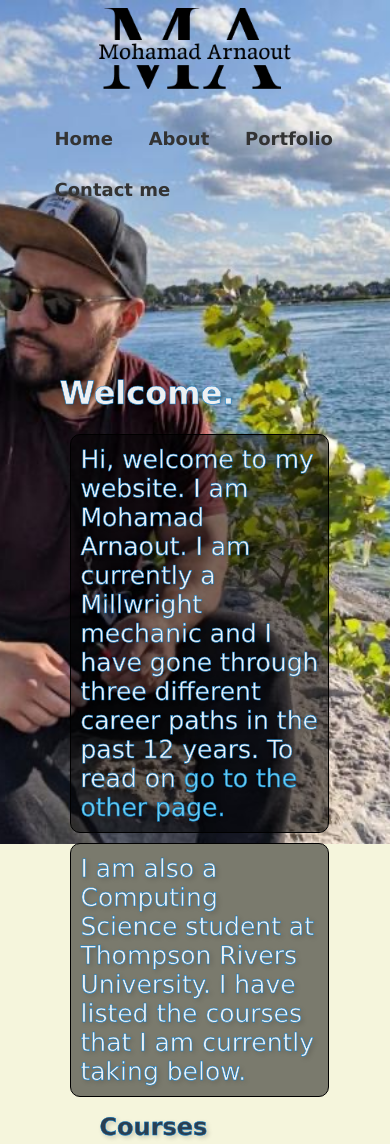
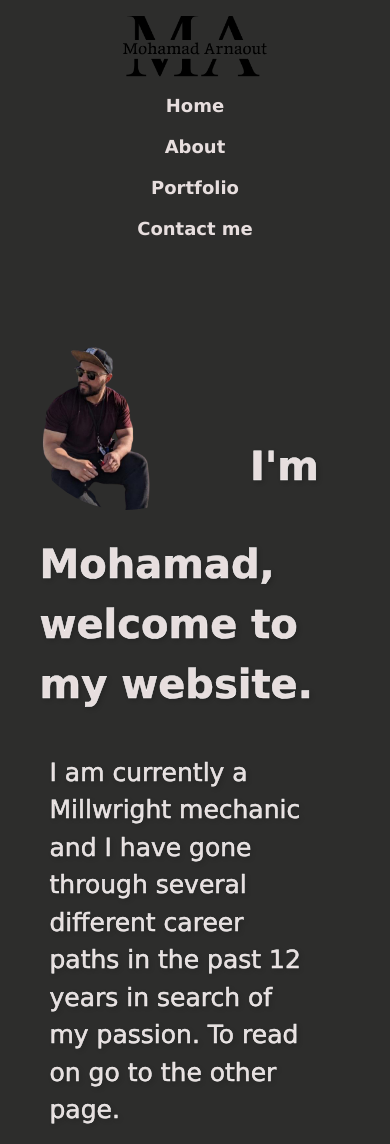
Before and after one commit to theArnaout/GitHub.io, a plain HTML site: page index.html in a window 390 px wide. Shown: the top 1144 px of the page. Drawn offline with Linux system fonts and the light colour scheme.

Commit message:
Updated layout

```diff
--- a/index.html
+++ b/index.html
@@ -7,7 +7,7 @@
     <link rel="stylesheet" href="style.css">
 </head>
 <body>
-    <div id="header">
+    <header>
         <div class="container">
             <nav>
                 <a href="index.html">
@@ -20,15 +20,26 @@
                     <li><a href="#">Contact me</a></li>
                 </ul>
             </nav>
+        </div>
+    </header>
+
+    <main>
+        <div class="container">
+            <div class="header-content">
+                <div class="header-image">
+                    <img src = "images/mohamadnb.png" alt = "Mohamad Arnaout" >
+                </div>
+
                 <div class="header-text">
-                <h1>Welcome.</h1>
-                <p>Hi, welcome to my website. I am Mohamad Arnaout. I am
-                    currently a Millwright mechanic and I have gone through
-                    three different career paths in the past 12 years. To read on
-                    <a href="another_page.html" title="This leads you to another page">go to the other page.
-                    </a>
+                    <h1>I'm Mohamad, welcome to my website.</h1>
+                    <p class="p1"> I am currently a Millwright mechanic and
+                        I have gone through several different career paths in
+                        the past 12 years in search of my passion. To read on
+                        <a href="another_page.html" title="This leads you to another page" class="link" >go to the other page.</a>
                     </p>
-                <p>I am also a Computing Science student at Thompson Rivers
+                    <div class="p2">
+                        <p>
+                            I am also a Computing Science student at Thompson Rivers
                             University. I have listed the courses that I am currently
                             taking below.
                         </p>
@@ -44,5 +55,24 @@
                     </div>
                 </div>
             </div>
+        </div>
+    </main>
+    <footer>
+        <div class="container">
+            <div class="footer-content">
+                <div class="footer-links">
+                    <ul>
+                        <li><a href="index.html">Home</a></li>
+                        <li><a href="another_page.html">About</a></li>
+                        <li><a href="#">Portfolio</a></li>
+                        <li><a href="#">Contact me</a></li>
+                    </ul>
+                </div>
+                <div class="footer-info">
+                    <p>&copy; 2024 Mohamad Arnaout. All rights reserved.</p>
+                </div>
+            </div>
+        </div>
+    </footer>
 </body>
 </html>
--- a/style.css
+++ b/style.css
@@ -1,49 +1,43 @@
-html {
+html, body {
     height: 100%;
+    margin: 0;
+    padding: 0;
+    font-size: 1rem;
+    font-family: Verdana, Geneva, Tahoma, sans-serif;
+    color: #e7dede;
+    background-color: #2d2d2c;
+    background-size: cover;
+    background-position: center;
+
 }
 
 body {
-    height: 100%;
-    margin: 0;
-    padding: 0;
-    background-color: #f5f5dc;
-    background-image: url('images/Mohamad.JPG');
-    background-repeat: no-repeat;
-    background-size: cover;
-    background-position: center;
-    margin: 0;
-    padding: 0;
-    font-size: 22px;
-    font-family: Verdana, Geneva, Tahoma, sans-serif;
-    color: #EEF0F2;
+    display: flex;
+    flex-direction: column;
+    min-height: 100vh;
+    /*box-sizing: border-box;*/
 }
 
 .container {
-    max-width: 2000px;
-    max-height: 1000px;
+    max-width: 1400px;
     width: 90%;
-    padding: 0 20px;
+    /*padding: 0 20px;*/
     margin: 0 auto;
-    position: relative;
-    box-sizing: border-box;
 }
 
-#header {
+header {
     background: none;
-    position: relative;
-    margin: 0;
+    padding: 10px 0;
     display: flex;
-    justify-content: space-between;
+    justify-content: flex-start;
     align-items: center;
 }
 
 .logo {
-    width: 100%;
     max-width: 200px;
+    margin-left: 0;
+    margin-right: 20px;
     height: auto;
-    position: relative;
-    float: left;
-    display: block;
     transition: transform 0.3s ease;
     -webkit-transition: transform 0.3s ease;
 }
@@ -54,75 +48,92 @@ body {
 
 nav {
     display: flex;
-    height: auto;
+    flex-wrap: wrap;
     align-items: center;
-    justify-content: space-evenly;
-    flex-wrap: wrap;
+    justify-content: space-between;
 }
 
 nav ul {
     list-style: none;
+    display: flex;
+    margin: 0;
     padding: 0;
 }
 
 nav ul li {
-    display:inline-block;
-    margin: 15px;
+    margin: 0 15px;
 }
 
 nav ul li a {
-    color:#333;
-    transition: color 0.3s ease;
+    color:#e7dede;
     text-decoration: none;
     font-size: 18px;
     font-weight: bold;
-    position: relative;
+    transition: color 0.3s ease;
 }
 
 nav ul li a:hover {
-    color: #007acc;
+    color: #0b0c0c;
+    transform: scale(1.1);
+}
+
+.link {
+    color: #0d0d0e;
+    text-decoration: none;
+    transition: color 0.3s ease, transform 0.3s ease;
+}
+
+.link:hover {
+    color: #0b0c0c;
+    transform: scale(1.1);
+}
+
+main {
+    margin-top: 20px;
+}
+
+.header-content {
+    overflow: hidden;
+    margin-top: 20px;
 }
 
 .header-image {
-    width: 100px;
-    height: auto;
-    margin-bottom: 10px;
-    transition: transform 0.3s ease;
+    float: left;
+    width: 60%;
+    margin: 0 20px 20px 0;
+    border-radius: 50%;
 }
 
-.header-image:hover {
-    transform: scale(1.1);
+.header-image img {
+    width: 100%;
+    border-radius: 50%;
+    object-fit: cover;
+    /*box-shadow: 20% 20% 10px rgba(0, 0, 0, 0.5);*/
 }
 
 .header-text {
-    max-width: 1200px;
-    margin: 0 auto;
-    margin-top: 100px;
-    width: 95%;
-    padding: 20px;
-    font-size: 1rem;
-    align-items: center;
+    font-size: 1.25rem;
+    margin-top: 90px;
+    line-height: 1.5;
     text-shadow: 2px 2px 5px rgba(0, 0, 0, 0.2);
-    -webkit-text-stroke: 0.5px #007acc;
+    -webkit-text-stroke: 0.5px #ffffff;
 }
 
 figure figcaption {
     font-size: 1.5rem;
     font-weight: bold;
-    color: #2c3e50;
+    color: #e7dede;
 }
 
 .header-text p {
     font-size: 25px;
-    border: 1px solid #000;
-    margin: 10px;
-    border-radius: 10px 10px;
-    background-color: rgba(0,0,0,0.5);
+    margin-top: 30px;
+    margin-right: 30px;
     padding: 10px;
 }
 
 .header-text p a{
-    color: #6dcceb;
+    color: #e7dede;
     text-decoration: none;
 }
 
@@ -132,12 +143,53 @@ figure figcaption {
 
 .header-text ul li {
     font-size: 20px;
-    margin-top: 10px;
-    margin: 10px;
-    padding: 10px;
+    margin: 10px 0;
+}
+
+.p1 {
+    margin-top: 40px;
+}
+
+.p2 {
+    clear: both;
+    margin-top: 20px;
+    padding: 15px;
+    margin-bottom: 80px;
     border: 2px solid #000;
+    background-color: #333333;
+    background-color: rgba(0,0,0,0.5);
     border-radius: 10px 10px;
-    background-color: rgba(0,0,0,0.5);
+}
+
+footer {
+    width: 100%;
+    background-color: #111010;
+    margin-top: 200px;
+    position: relative;
+    bottom: 0;
+}
+
+.footer-content {
+    display: flex;
+    justify-content: space-between;
+    align-items: center;
+    text-decoration: none;
+}
+
+.footer-links ul {
+    display: flex;
+    gap: 2rem;
+    list-style: none;
+    padding: 0;
+}
+
+.footer-links ul li a{
+    text-decoration: none;
+    color:#666;
+}
+
+.footer-info {
+    color: #666;
 }
 
 @media (max-width: 1000px) {
@@ -156,3 +208,27 @@ figure figcaption {
         max-width: 1900px;
     }
 }
+
+@media (max-width: 768px) {
+    nav {
+        flex-direction: column;
+        align-items: center;
+    }
+
+    .logo {
+        margin: 0;
+        max-width: 150px;
+    }
+
+    ul {
+        display: flex;
+        flex-direction: column;
+        align-items: center;
+        padding: 0;
+        margin: 0;
+    }
+
+    nav ul li {
+        margin: 10px 0;
+    }
+}
```
Also changed, not shown: images/Mohamad.JPG (deleted), images/mohamadnb.png (added), 2 other files. Lines whose indentation alone changed are shown as unchanged.
